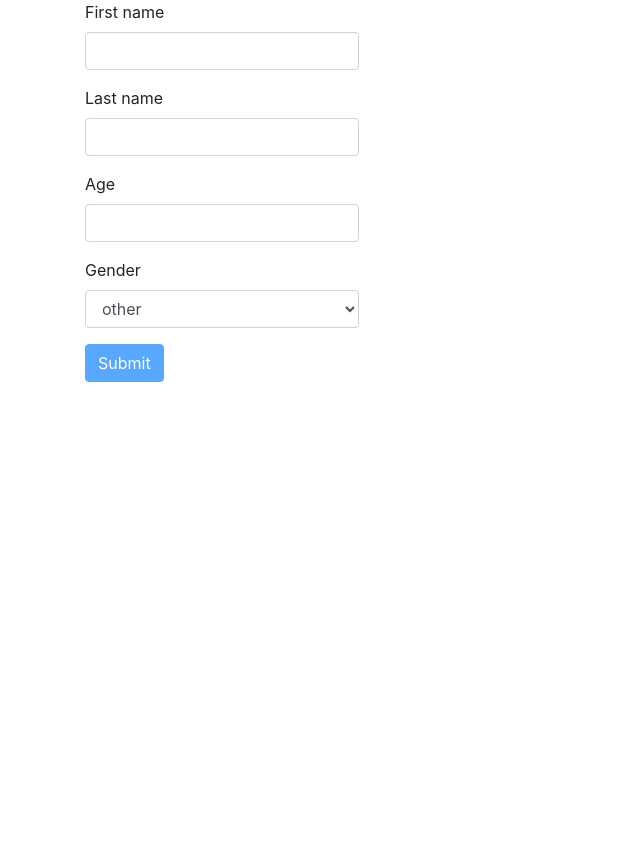
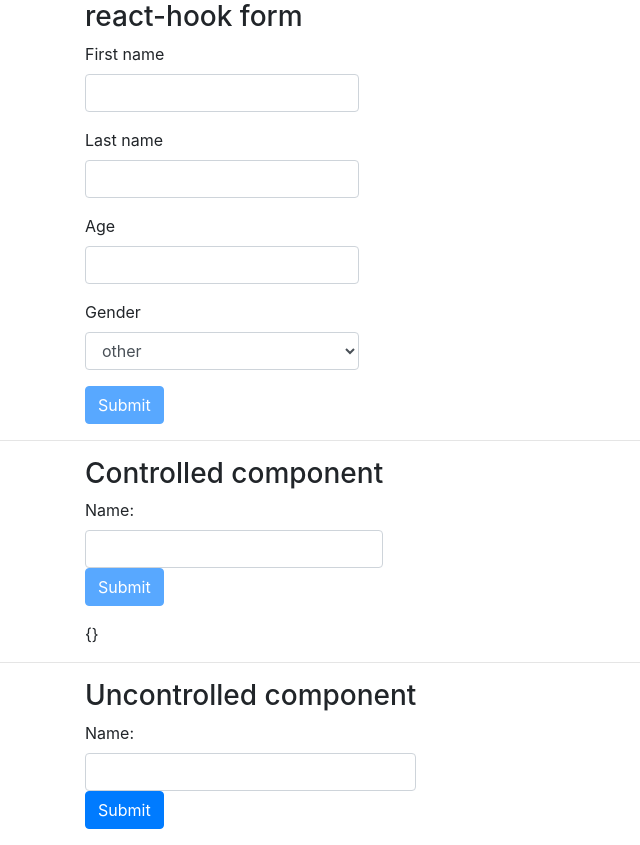
Before and after one commit to LarsBergqvist/react-form-example, a React (Create React App) app: page / in a window 1280 px wide. Shown: the whole page, without its empty margins (0-640 px from the left). Before the commit the page ends 800 px from the top, so only its background shows below. Built offline with nearby package versions, Linux system fonts and the light colour scheme.

Commit message:
Added Controlled/Uncontrolled-component examples

```diff
--- a/src/App.js
+++ b/src/App.js
@@ -1,10 +1,22 @@
 import './App.css';
-import { PersonFormView } from './PersonForm';
+import { NameFormControlled } from './ControlledComponent/NameFormControlled';
+import { NameFormUncontrolled } from './UncontrolledComponent/NameFormUncontrolled';
+import { PersonFormView } from './ReactHookFormComponent/PersonForm';
 
 function App() {
     return (
-        <div className="container">
-            <PersonFormView className="the-form" />
+        <div className="app-container">
+            <div className="container">
+                <PersonFormView className="the-form" />
+            </div>
+            <hr />
+            <div className="container">
+                <NameFormControlled className="the-form"></NameFormControlled>
+            </div>
+            <hr />
+            <div className="container">
+                <NameFormUncontrolled></NameFormUncontrolled>
+            </div>
         </div>
     );
 }
--- /dev/null
+++ b/src/ControlledComponent/NameFormControlled.js
@@ -0,0 +1,59 @@
+import React, { useState } from "react";
+import { ErrorMessage } from "../ErrorMessage";
+
+export function NameFormControlled() {
+    const [fullName, setFullName] = useState("");
+    const [formErrors, setFormErrors] = useState({ fullName: '' });
+    const [fullNameValid, setFullNameValid] = useState(false);
+    const [submittedData, setSubmittedData] = useState({});
+
+    const handleNameChanged = (e) => {
+        setFullName(e.target.value);
+        const name = e.target.name;
+        const value = e.target.value;
+        validateField(name, value);
+    }
+
+    const validateField = (fieldName, value) => {
+        switch (fieldName) {
+            case 'fullName':
+                let valid = value.length >= 6;
+                setFullNameValid(valid);
+                setFormErrors(Object.assign(formErrors, { fullName: valid === true ? '' : 'Min length is 6 characters' }));
+                break;
+            default:
+                break;
+        }
+    }
+
+    const handleSubmit = (event) => {
+        let data = {
+            fullName
+        };
+        setSubmittedData(data);
+        event.preventDefault();
+    }
+
+    const getResult = () => {
+        return JSON.stringify(submittedData);
+    }
+    return (
+        <div>
+            <h3>Controlled component</h3>
+            <form onSubmit={handleSubmit}>
+                <div className='form-group'>
+                    <label htmlFor="fullName">Name:</label>
+                    <input name="fullName" className='form-control' type="text" value={fullName} onChange={handleNameChanged} />
+                    <ErrorMessage message={formErrors.fullName} />
+                    <div>
+                        <button type="submit" className="btn btn-primary" disabled={!fullNameValid}>Submit</button>
+                    </div>
+                    <div>
+                        {getResult}
+                    </div>
+                </div>
+            </form>
+            {getResult()}
+        </div>
+    );
+}
--- a/src/NumberInputField.js
+++ b/src/ReactHookFormComponent/NumberInputField.js
@@ -1,4 +1,4 @@
-import { ErrorMessage } from "./ErrorMessage";
+import { ErrorMessage } from "../ErrorMessage";
 
 export const NumberInputField = ({ label, name, register, required, min, max, errors }) => (
     <div className="form-group">
--- a/src/PersonForm.js
+++ b/src/ReactHookFormComponent/PersonForm.js
@@ -3,10 +3,10 @@ import { useForm } from "react-hook-form";
 import { connect } from "react-redux";
 import { NumberInputField } from "./NumberInputField";
 import { SelectField } from "./SelectField";
-import { savePerson } from "./store/personReducer";
+import { savePerson } from "../store/personReducer";
 import { TextInputField } from "./TextInputField";
 
-const PersonForm = (data) => {
+const PersonForm = (props) => {
     const { register, handleSubmit, formState } = useForm({
         mode: "all"
     });
@@ -23,13 +23,14 @@ const PersonForm = (data) => {
     ];
 
     const getResult = () => {
-        if (!data || !data.firstName) return "";
-        return `Name: ${data.firstName} ${data.lastName}, Age: ${data.age}, Gender: ${data.gender}`;
+        if (!props || !props.firstName) return "";
+        return `Name: ${props.firstName} ${props.lastName}, Age: ${props.age}, Gender: ${props.gender}`;
     }
 
     return (
         <div>
-            <form onSubmit={handleSubmit(data.onSubmit)} className="needs-validation" noValidate>
+            <h3>react-hook form</h3>
+            <form onSubmit={handleSubmit(props.onSubmit)} className="needs-validation" noValidate>
                 <TextInputField label="First name" name="firstName" register={register} required minLength="2" maxLength="10" errors={formState.errors.firstName} />
                 <TextInputField label="Last name" name="lastName" register={register} required minLength="3" maxLength="20" errors={formState.errors.lastName} />
                 <NumberInputField label="Age" name="age" register={register} required min="1" max="100" errors={formState.errors.age}></NumberInputField>
--- a/src/TextInputField.js
+++ b/src/ReactHookFormComponent/TextInputField.js
@@ -1,4 +1,4 @@
-import { ErrorMessage } from "./ErrorMessage";
+import { ErrorMessage } from "../ErrorMessage";
 
 export const TextInputField = ({ label, name, register, required, minLength, maxLength, errors }) => (
     <div>
--- /dev/null
+++ b/src/UncontrolledComponent/NameFormUncontrolled.js
@@ -0,0 +1,27 @@
+import React from "react";
+
+export class NameFormUncontrolled extends React.Component {
+    constructor(props) {
+        super(props);
+        this.handleSubmit = this.handleSubmit.bind(this);
+        this.input = React.createRef();
+    }
+
+    handleSubmit(event) {
+        alert('Data was submitted: ' + this.input.current.value);
+        event.preventDefault();
+    }
+
+    render() {
+        return (
+            <div>
+                <h3>Uncontrolled component</h3>
+                <form className='form-group' onSubmit={this.handleSubmit}>
+                    <label htmlFor="fullName">Name:</label>
+                    <input name="fullName" className='form-control' type="text" ref={this.input} />
+                    <input type="submit" className="btn btn-primary" value="Submit" />
+                </form>
+            </div>
+        );
+    }
+}
--- a/src/index.css
+++ b/src/index.css
@@ -11,3 +11,10 @@ code {
   font-family: source-code-pro, Menlo, Monaco, Consolas, 'Courier New',
     monospace;
 }
+
+hr {
+    margin-top: 1rem;
+    margin-bottom: 1rem;
+    border: 0;
+    border-top: 1px solid rgba(0, 0, 0, 0.1);
+  }
```
Also changed, not shown: src/ReactHookFormComponent/SelectField.js (renamed from src/SelectField.js), 1 other file (tests, documents, lock files or other folders).
